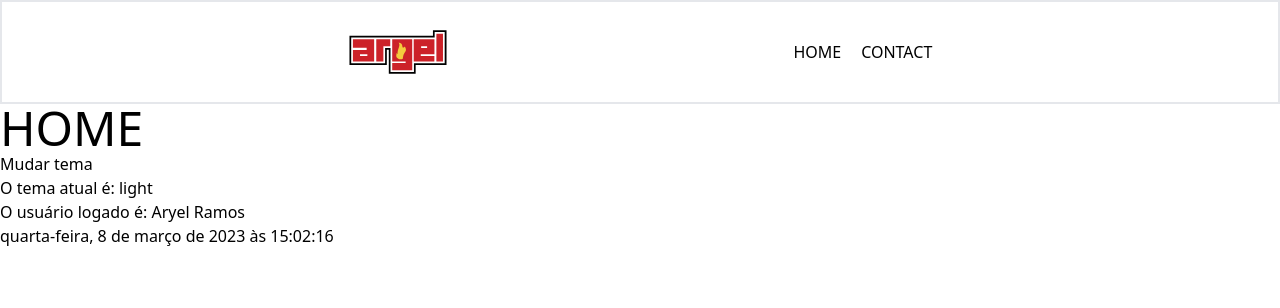
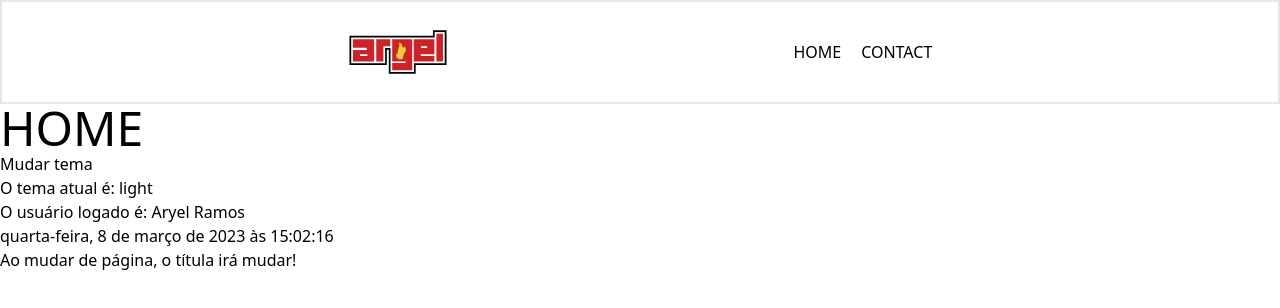
Before and after one commit to aryelzx/documento_de_estudo, a React (Vite) app: page / in a window 1280 px wide. Shown: the top 308 px of the page. Built offline with nearby package versions, Linux system fonts and the light colour scheme.

Commit message:
studyng: add mudança de titulo ao sair da pag

```diff
--- a/src/App.jsx
+++ b/src/App.jsx
@@ -11,6 +11,7 @@ export default function App() {
 const { theme } = useContext(ThemeContext); // 7- pegando o tema do ThemeContext
 return (
     <div className={`App ${theme === "dark" ? "dark-theme" : ""} `}  > {/* 8- adicionando a classe dark-theme caso o tema seja dark */}
+
       <UsuarioLogadoProvider> {/* 5- envolvendo o Header e o Outlet com o Provider. compartilhando a informação do contexto */}
       <Header />
       <Outlet /> {/* 6- renderizando o componente da rota filho*/}
--- /dev/null
+++ b/src/components/ChangeTitleOfPage.jsx
@@ -0,0 +1,14 @@
+import React from 'react'
+
+export default function ChangeTitleOfPage() {
+  const docTitle = document.title = "Home"
+  window.addEventListener('blur', () => {
+    document.title = "Volte logo"
+  })
+  window.addEventListener('focus', () => {
+    document.title = docTitle
+  })
+  return (
+    <div>Ao mudar de página, o títula irá mudar!</div>
+  )
+}
--- a/src/routes/Home.jsx
+++ b/src/routes/Home.jsx
@@ -3,6 +3,7 @@ import { useContext } from 'react'
 import { ThemeContext } from '../context/ThemeContext'
 import { UsuarioLogadoContext } from '../context/UsuarioLogado'
 import Data from '../components/Data'
+import ChangeTitleOfPage from '../components/ChangeTitleOfPage'
 
 function Home() {
   //importando o contexto
@@ -18,6 +19,7 @@ function Home() {
       <p className={`${theme === "dark" ? "p-2 bg-black text-yellow-500" : ""}`}> O tema atual é: {theme}</p>
       <p className={`${theme === "dark" ? "p-2 bg-black text-yellow-500" : ""}`}> O usuário logado é: {nomeDoUsuario}</p>
       <Data />
+      <ChangeTitleOfPage/>
     </div>
   )
 }
```
